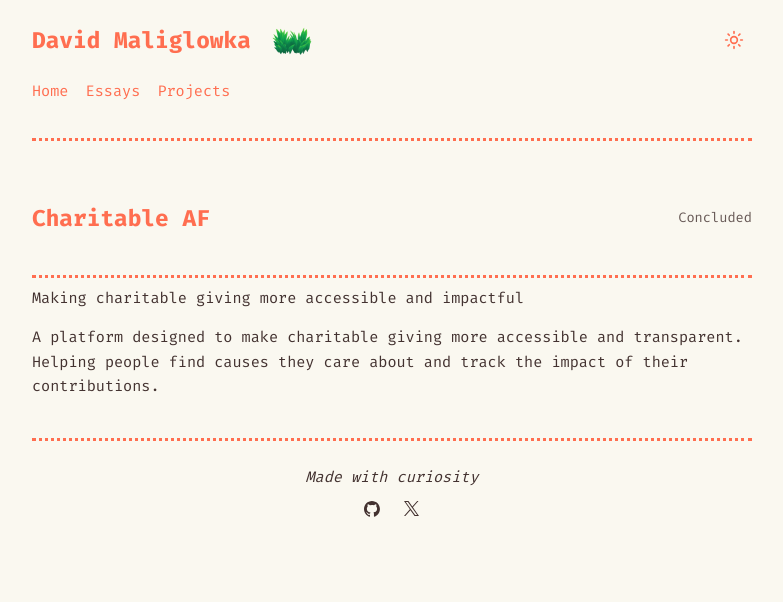
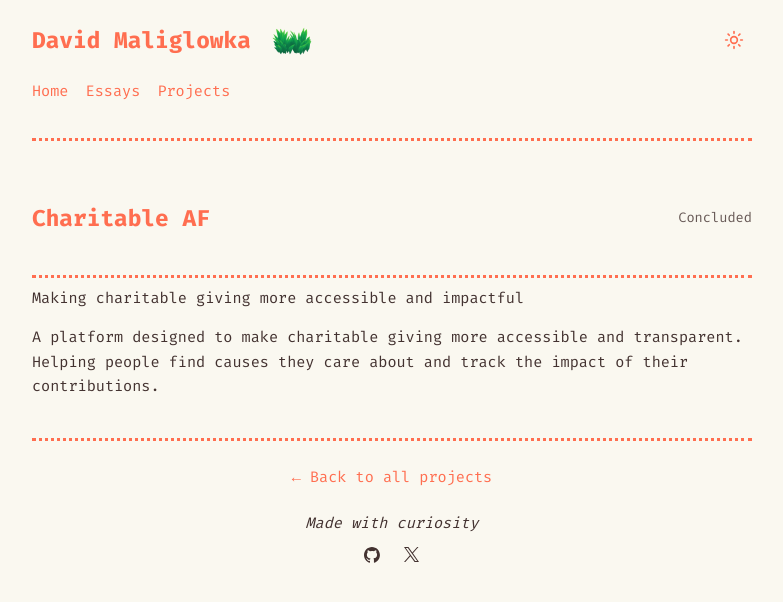
Before and after one commit to DavidMaliglowka/DavidMaliglowka.github.io, a Jekyll site: the page built from _projects/charitable-af.md, in a window 1280 px wide. Shown: the top 602 px of the page, without its empty margins (248-1031 px from the left). Built offline with Jekyll 4.4.1, drawn with Linux system fonts in a browser that asks for light colours.

Commit message:
Add project navigation link to footer for improved user experience

```diff
--- a/_includes/footer.html
+++ b/_includes/footer.html
@@ -1,6 +1,9 @@
 <footer class="bottom-footer">
     {% if page.layout == 'post' %}
     <a href="/essays">← Back to all writings</a>
+    <br/><br/>
+    {% elsif page.layout == 'project' %}
+    <a href="/projects">← Back to all projects</a>
     <br/><br/>
     {% endif %}
     <div class="footer-content">
```
